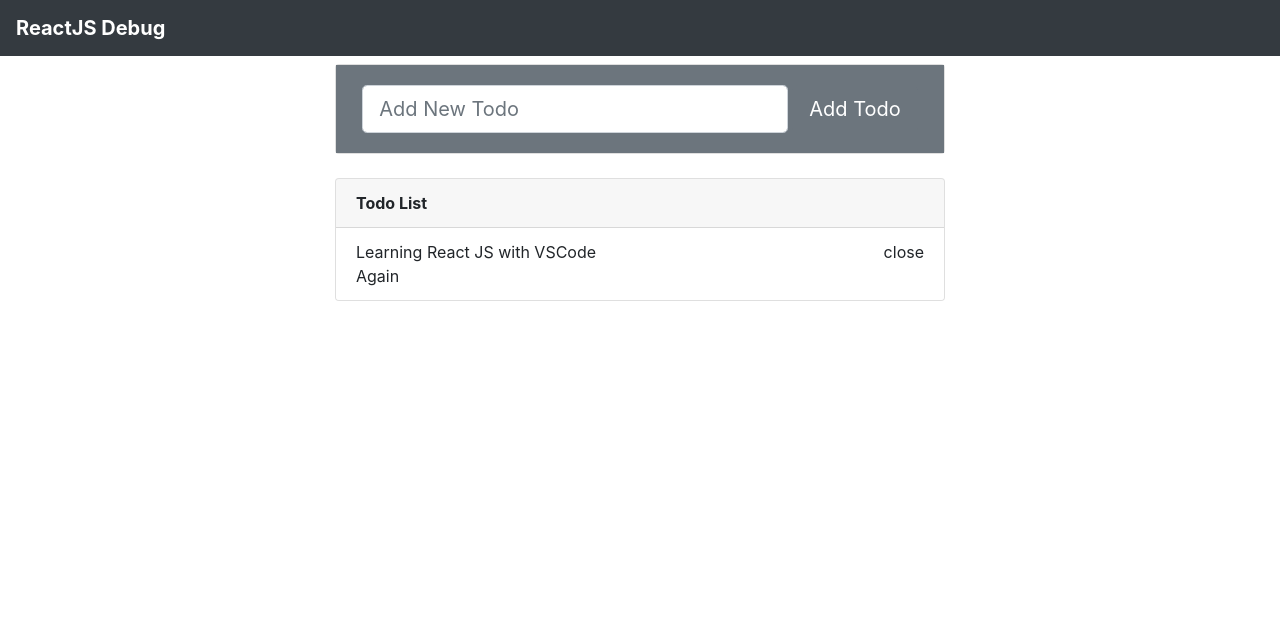
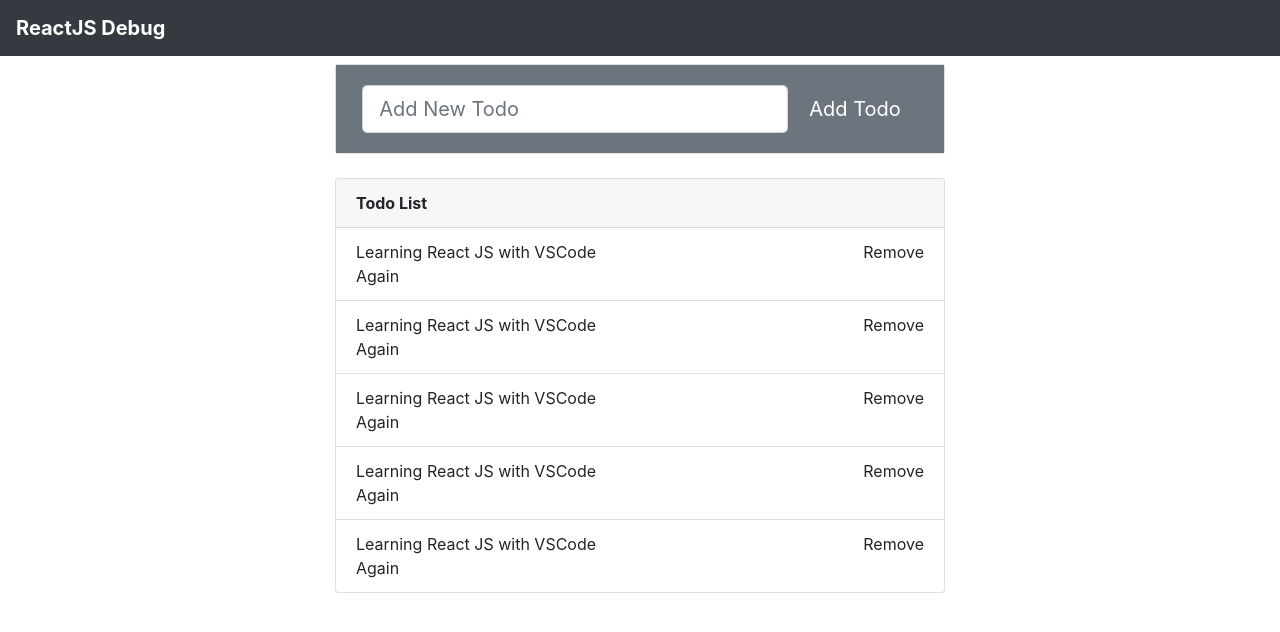
Before and after one commit to koderoom/reactjs-debug, a React (Create React App) app: page / in a window 1280 px wide. Shown: the top 632 px of the page. Built offline with nearby package versions, Linux system fonts and the light colour scheme; the HTML template or start-up script is replaced by a standard one.

Commit message:
react simulated

```diff
--- a/src/App.js
+++ b/src/App.js
@@ -4,12 +4,20 @@ import './App.css';
 class App extends Component {
   constructor(props){
     super(props);
-    this.state = {'todoList' : [1, 2, 3]};
+    this.state = {'todoList' : [1, 2, 3, 4, 5]};
   }
 
   render() {
     const itemList = this.state.todoList.map((item, index)=>
-        <li>1</li>
+      <li class="list-group-item" key={index}>
+        <div className="d-flex justify-content-between">
+            <div className="d-flex flex-column">
+              <span>Learning React JS with VSCode</span>
+              <span>Again</span>
+            </div>
+            <span>Remove</span>
+        </div>
+      </li>
     );
 
     return (
@@ -37,15 +45,7 @@ class App extends Component {
                 <div class="card">
                   <div class="card-header" style={{fontWeight:'bold'}}>Todo List</div>
                   <ul class="list-group list-group-flush">
-                    <li class="list-group-item">
-                      <div className="d-flex justify-content-between">
-                          <div className="d-flex flex-column">
-                            <span>Learning React JS with VSCode</span>
-                            <span>Again</span>
-                          </div>
-                          <span>close</span>
-                      </div>
-                    </li>
+                    {itemList}
                   </ul>
                 </div>
               </div>
```
